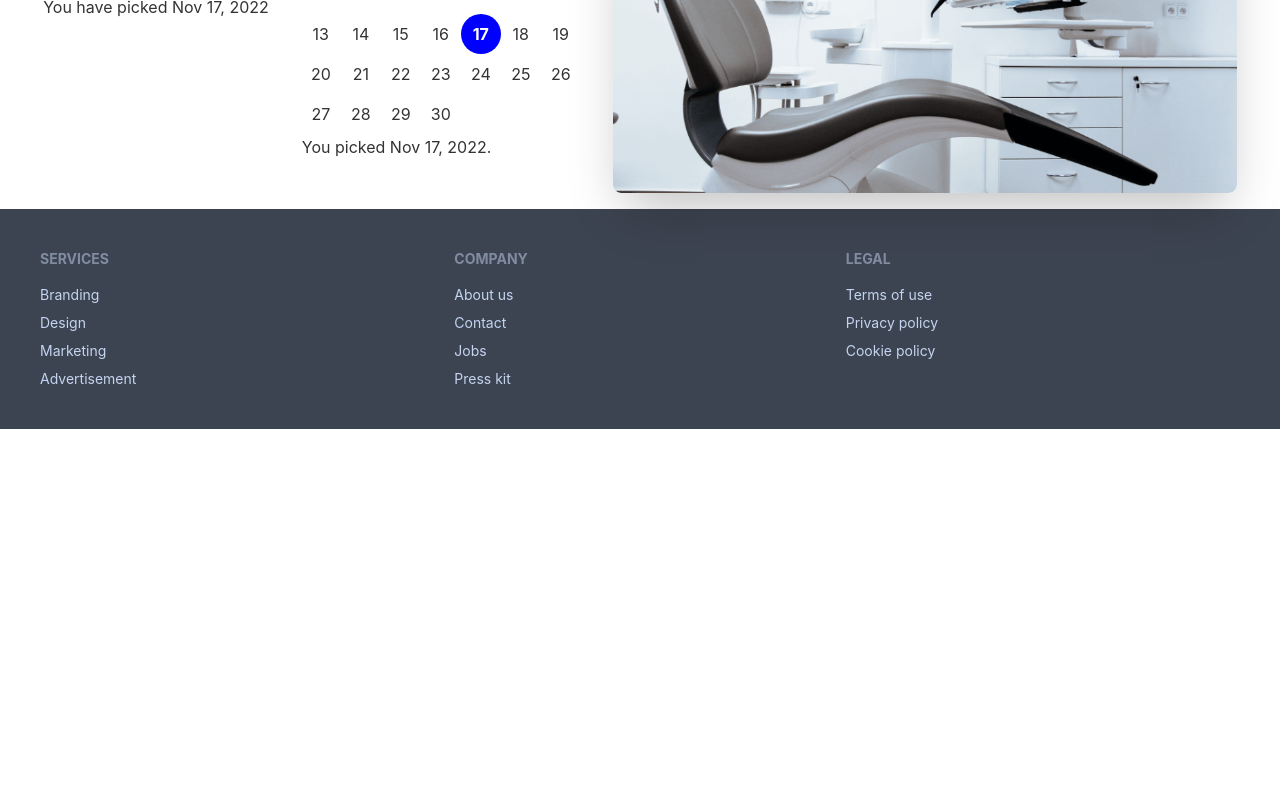
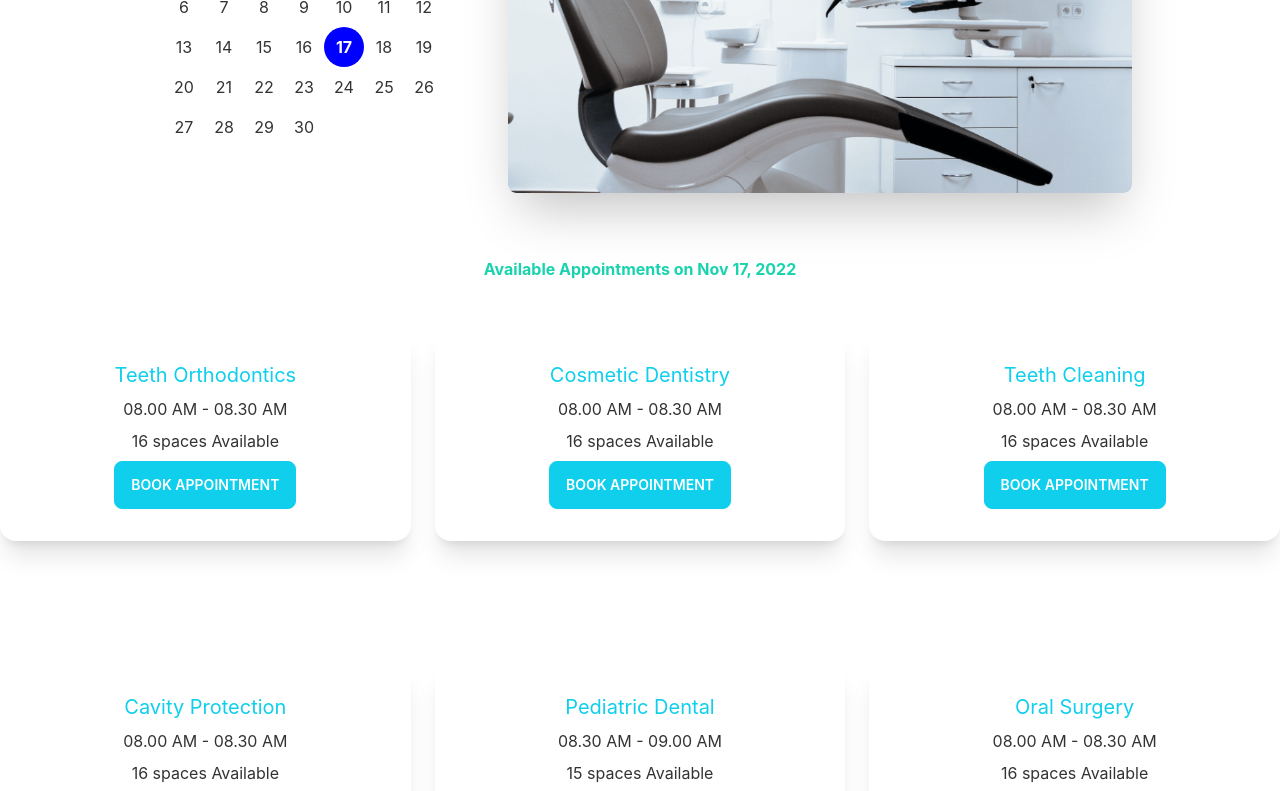
Before and after one commit to Sharif-Miah/doctor-portal-client-site, a React (Create React App) app: page /appointment in a window 1280 px wide. Shown: the part 260-1051 px from the top of the page. Before the commit the page ends 800 px from the top, so only its background shows below. Built offline with nearby package versions, Linux system fonts and the light colour scheme.

Commit message:
appointment cart added

```diff
--- /dev/null
+++ b/public/appointmentOption.json
@@ -0,0 +1,133 @@
+[
+    {
+        "_id": 1,
+        "name": "Teeth Orthodontics",
+        "slots": [
+            "08.00 AM - 08.30 AM",
+            "08.30 AM - 09.00 AM",
+            "09.00 AM - 9.30 AM",
+            "09.30 AM - 10.00 AM",
+            "10.00 AM - 10.30 AM",
+            "10.30 AM - 11.00 AM",
+            "11.00 AM - 11.30 AM",
+            "11.30 AM - 12.00 AM",
+            "1.00 PM - 1.30 PM",
+            "1.30 PM - 2.00 PM",
+            "2.00 PM - 2.30 PM",
+            "2.30 PM - 3.00 PM",
+            "3.00 PM - 3.30 PM",
+            "3.30 PM - 4.00 PM",
+            "4.00 PM - 4.30 PM",
+            "4.30 PM - 5.00 PM"
+        ]
+    },
+    {
+        "_id": 2,
+        "name": "Cosmetic Dentistry",
+        "slots": [
+            "08.00 AM - 08.30 AM",
+            "08.30 AM - 09.00 AM",
+            "09.00 AM - 9.30 AM",
+            "09.30 AM - 10.00 AM",
+            "10.00 AM - 10.30 AM",
+            "10.30 AM - 11.00 AM",
+            "11.00 AM - 11.30 AM",
+            "11.30 AM - 12.00 AM",
+            "1.00 PM - 1.30 PM",
+            "1.30 PM - 2.00 PM",
+            "2.00 PM - 2.30 PM",
+            "2.30 PM - 3.00 PM",
+            "3.00 PM - 3.30 PM",
+            "3.30 PM - 4.00 PM",
+            "4.00 PM - 4.30 PM",
+            "4.30 PM - 5.00 PM"
+        ]
+    },
+    {
+        "_id": 3,
+        "name": "Teeth Cleaning",
+        "slots": [
+            "08.00 AM - 08.30 AM",
+            "08.30 AM - 09.00 AM",
+            "09.00 AM - 9.30 AM",
+            "09.30 AM - 10.00 AM",
+            "10.00 AM - 10.30 AM",
+            "10.30 AM - 11.00 AM",
+            "11.00 AM - 11.30 AM",
+            "11.30 AM - 12.00 AM",
+            "1.00 PM - 1.30 PM",
+            "1.30 PM - 2.00 PM",
+            "2.00 PM - 2.30 PM",
+            "2.30 PM - 3.00 PM",
+            "3.00 PM - 3.30 PM",
+            "3.30 PM - 4.00 PM",
+            "4.00 PM - 4.30 PM",
+            "4.30 PM - 5.00 PM"
+        ]
+    },
+    {
+        "_id": 4,
+        "name": "Cavity Protection",
+        "slots": [
+            "08.00 AM - 08.30 AM",
+            "08.30 AM - 09.00 AM",
+            "09.00 AM - 9.30 AM",
+            "09.30 AM - 10.00 AM",
+            "10.00 AM - 10.30 AM",
+            "10.30 AM - 11.00 AM",
+            "11.00 AM - 11.30 AM",
+            "11.30 AM - 12.00 AM",
+            "1.00 PM - 1.30 PM",
+            "1.30 PM - 2.00 PM",
+            "2.00 PM - 2.30 PM",
+            "2.30 PM - 3.00 PM",
+            "3.00 PM - 3.30 PM",
+            "3.30 PM - 4.00 PM",
+            "4.00 PM - 4.30 PM",
+            "4.30 PM - 5.00 PM"
+        ]
+    },
+    {
+        "_id": 5,
+        "name": "Pediatric Dental",
+        "slots": [
+            "08.30 AM - 09.00 AM",
+            "09.00 AM - 9.30 AM",
+            "09.30 AM - 10.00 AM",
+            "10.00 AM - 10.30 AM",
+            "10.30 AM - 11.00 AM",
+            "11.00 AM - 11.30 AM",
+            "11.30 AM - 12.00 AM",
+            "1.00 PM - 1.30 PM",
+            "1.30 PM - 2.00 PM",
+            "2.00 PM - 2.30 PM",
+            "2.30 PM - 3.00 PM",
+            "3.00 PM - 3.30 PM",
+            "3.30 PM - 4.00 PM",
+            "4.00 PM - 4.30 PM",
+            "4.30 PM - 5.00 PM"
+        ]
+    },
+    {
+        "_id": 6,
+        "name": "Oral Surgery",
+        "slots": [
+            "08.00 AM - 08.30 AM",
+            "08.30 AM - 09.00 AM",
+            "09.00 AM - 9.30 AM",
+            "09.30 AM - 10.00 AM",
+            "10.00 AM - 10.30 AM",
+            "10.30 AM - 11.00 AM",
+            "11.00 AM - 11.30 AM",
+            "11.30 AM - 12.00 AM",
+            "1.00 PM - 1.30 PM",
+            "1.30 PM - 2.00 PM",
+            "2.00 PM - 2.30 PM",
+            "2.30 PM - 3.00 PM",
+            "3.00 PM - 3.30 PM",
+            "3.30 PM - 4.00 PM",
+            "4.00 PM - 4.30 PM",
+            "4.30 PM - 5.00 PM"
+        ]
+    }
+]
--- a/src/pages/Appointment/Appointment.jsx
+++ b/src/pages/Appointment/Appointment.jsx
@@ -1,5 +1,6 @@
 import React from 'react';
 import { useState } from 'react';
+import AppointmentAvailable from './AppointmentAvailable';
 import AppointmentBanner from './AppointmentBanner/AppointmentBanner';
 
 const Appointment = () => {
@@ -12,6 +13,7 @@ const Appointment = () => {
                 selectedTime={selectedTime}
                 setSelectedTime={setSelectedTime}
             />
+            <AppointmentAvailable selectedTime={selectedTime} />
         </div>
     );
 };
--- /dev/null
+++ b/src/pages/Appointment/AppointmentAvailable.jsx
@@ -0,0 +1,33 @@
+import { format } from 'date-fns';
+import React from 'react';
+import { useEffect } from 'react';
+import { useState } from 'react';
+import AppointmentOption from './AppointmentOption';
+
+const AppointmentAvailable = ({ selectedTime }) => {
+
+    const [appointmentOption, setAppointmentOption] = useState([]);
+
+
+    useEffect(() => {
+        fetch('appointmentOption.json')
+            .then(res => res.json())
+            .then(data => setAppointmentOption(data))
+    }, [])
+
+    return (
+        <div className='my-12'>
+            <div>
+                <p className='text-center font-bold text-secondary'>Available Appointments on {format(selectedTime, 'PP')}</p>
+            </div>
+            <div className='grid grid-cols-1 md:grid-cols-2 lg:grid-cols-3 gap-6'>
+                {
+                    appointmentOption.map(appointmentOption => <AppointmentOption key={appointmentOption._id} appointmentOption={appointmentOption} />)
+
+                }
+            </div>
+        </div>
+    );
+};
+
+export default AppointmentAvailable;
--- a/src/pages/Appointment/AppointmentBanner/AppointmentBanner.jsx
+++ b/src/pages/Appointment/AppointmentBanner/AppointmentBanner.jsx
@@ -5,25 +5,18 @@ import { format } from 'date-fns';
 
 const AppointmentBanner = ({ selectedTime, setSelectedTime }) => {
 
-    let footer = <p>Please pick a day.</p>;
-    if (selectedTime) {
-        footer = <p>You picked {format(selectedTime, 'PP')}.</p>;
-    }
-
     return (
         <section>
             <div className="hero">
                 <div className="hero-content flex-col lg:flex-row-reverse">
-                    <img src={chair} className="w-1/2 rounded-lg shadow-2xl" />
-                    <div>
+                    <img src={chair} className="w-1/2 rounded-lg shadow-2xl " alt='' />
+                    <div className='lg:mr-8'>
                         <DayPicker
                             mode="single"
                             selected={selectedTime}
                             onSelect={setSelectedTime}
-                            footer={footer}
                         />
                     </div>
-                    <p>You have picked {format(selectedTime, 'PP')}</p>
                 </div>
             </div>
 
--- /dev/null
+++ b/src/pages/Appointment/AppointmentOption.jsx
@@ -0,0 +1,21 @@
+import React from 'react';
+
+const AppointmentOption = ({ appointmentOption }) => {
+
+    const { name, slots } = appointmentOption;
+
+    return (
+        <div className="card shadow-xl my-12">
+            <div className="card-body text-center">
+                <h2 className="text-primary text-xl">{name}</h2>
+                <p>{slots.length > 0 ? slots[0] : 'Try Another Day'}</p>
+                <p>{slots.length} {slots.length > 1 ? 'spaces' : 'space'} Available</p>
+                <div className="card-actions justify-center">
+                    <button className="btn btn-primary text-white">Book Appointment</button>
+                </div>
+            </div>
+        </div>
+    );
+};
+
+export default AppointmentOption;
```
